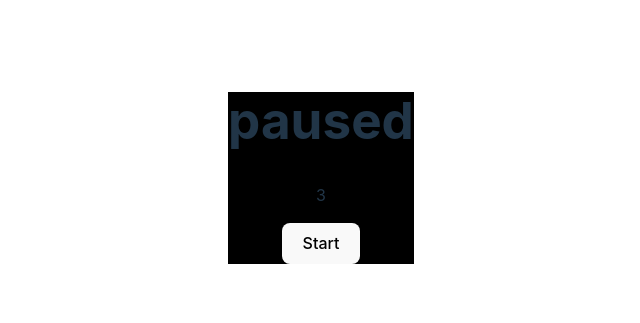
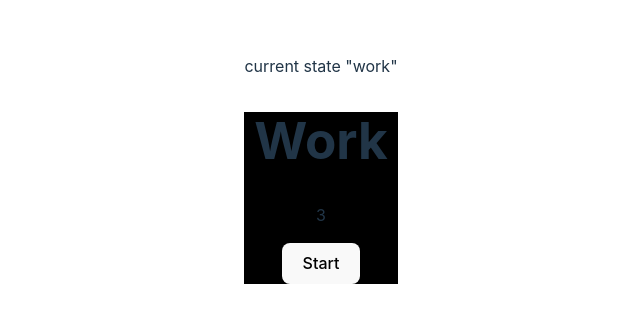
Before and after one commit to bryantt23/animedoro-timer, a React (Vite) app: page / in a window 1280 px wide. Shown: the part 239-562 px from the top of the page, without its empty margins (319-959 px from the left). Built offline with nearby package versions, Linux system fonts and the light colour scheme.

Commit message:
rest and active timers

```diff
--- a/src/App.jsx
+++ b/src/App.jsx
@@ -1,10 +1,10 @@
 import './App.css'
-import Timer from './components/Timer'
+import TimerContainer from './components/TimerContainer'
 
 function App() {
   return (
     <>
-      <Timer initialSeconds={3} />
+      <TimerContainer />
     </>
   )
 }
--- a/src/components/Timer.jsx
+++ b/src/components/Timer.jsx
@@ -4,7 +4,7 @@ import './Timer.css'
 const TIMER_STATES = { ACTIVE: "active", PAUSED: "paused", FINISHED: 'finished' }
 const rooster = new Audio('../../public/rooster.wav')
 
-function Timer({ initialSeconds }) {
+function Timer({ initialSeconds, title, handleChildTimerFinish }) {
     const localInitialSeconds = JSON.parse(localStorage.getItem('seconds')) || initialSeconds
     const [seconds, setSeconds] = useState(localInitialSeconds)
     const [timerState, setTimerState] = useState(TIMER_STATES.PAUSED)
@@ -46,13 +46,37 @@ function Timer({ initialSeconds }) {
         }
     }
 
+    const buttonFunction = () => {
+        if (timerState === TIMER_STATES.PAUSED) {
+            return handleStart
+        } else if (timerState === TIMER_STATES.FINISHED) {
+            return () => {
+                handleChildTimerFinish()
+                setSeconds(initialSeconds)
+                setTimerState(TIMER_STATES.PAUSED)
+            }
+        } else {
+            return handlePause
+        }
+    }
+
+    const buttonText = () => {
+        if (timerState === TIMER_STATES.PAUSED) {
+            return 'Start'
+        } else if (timerState === TIMER_STATES.FINISHED) {
+            return 'Next'
+        } else {
+            return 'Pause'
+        }
+    }
+
     return (
         <div className={timerState}>
-            <h1>{timerState}</h1>
+            <h1>{title}</h1>
             <p>{seconds}</p>
-            <button
-                onClick={(timerState === TIMER_STATES.PAUSED || timerState === TIMER_STATES.FINISHED) ? handleStart : handlePause}>
-                {(timerState === TIMER_STATES.PAUSED || timerState === TIMER_STATES.FINISHED) ? 'Start' : 'Pause'}</button>
+            <button onClick={buttonFunction()}>
+                {buttonText()}
+            </button>
         </div>
     )
 }
--- /dev/null
+++ b/src/components/TimerContainer.jsx
@@ -0,0 +1,29 @@
+import React, { useEffect, useRef, useState } from 'react'
+import Timer from './Timer'
+
+const TIMER_STATES = { WORK: "work", REST: "rest" }
+
+function TimerContainer() {
+    const [timerState, setTimerState] = useState(TIMER_STATES.WORK)
+    const handleChildTimerFinish = () => {
+        if (timerState === TIMER_STATES.WORK) {
+            setTimerState(TIMER_STATES.REST)
+        }
+        else {
+            setTimerState(TIMER_STATES.WORK)
+        }
+    }
+
+    return (
+        <div>
+            <p>current state {JSON.stringify(timerState)}</p>
+            {timerState === TIMER_STATES.WORK ?
+                <Timer initialSeconds={3} title={"Work"} handleChildTimerFinish={handleChildTimerFinish} />
+                :
+                <Timer initialSeconds={2} title={"Rest"} handleChildTimerFinish={handleChildTimerFinish} />
+            }
+        </div>
+    )
+}
+
+export default TimerContainer
```
